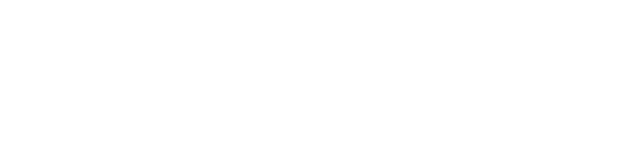
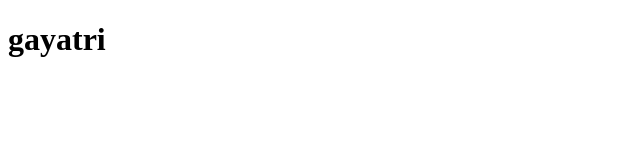
Before and after one commit to gayatridevik-mediwave/hello-html, a plain HTML site: page index.html in a window 1280 px wide. Shown: the whole page, without its empty margins (0-640 px from the left). Drawn offline with Linux system fonts and the light colour scheme.

Commit message:
added a name

```diff
--- a/index.html
+++ b/index.html
@@ -7,6 +7,6 @@
     <title>Hello world</title>
 </head>
 <body>
-
+    <h1>gayatri</h1>
 </body>
 </html>
```
